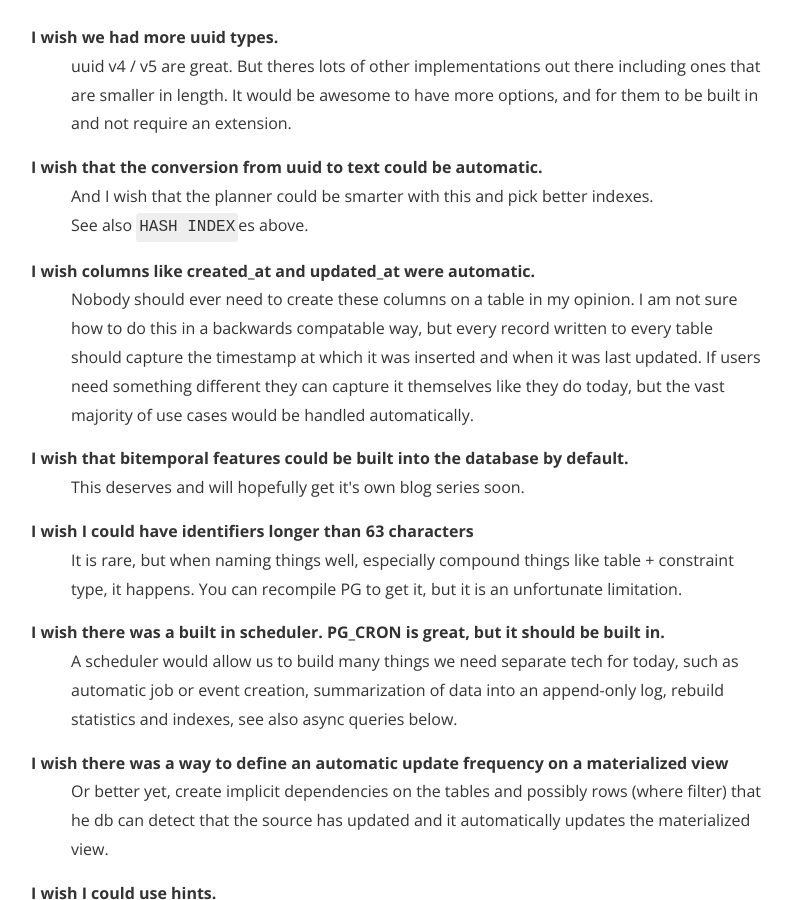
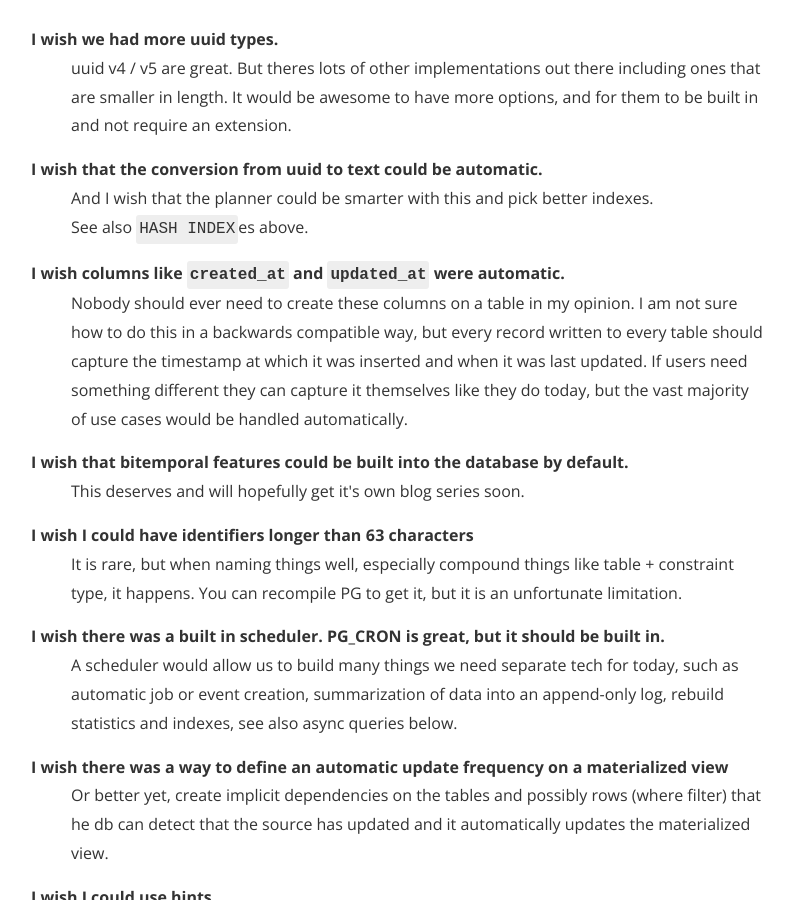
Before and after one commit to ryanguill/ryanguill.github.io, a Jekyll site: the page built from _posts/2024-01-08-postgresql-wishlist.markdown, in a window 1280 px wide and 900 px high, scrolled down 6145 px. Shown: the whole window, without its empty margins (241-1034 px from the left). Built offline with Jekyll 4.4.1, drawn with Linux system fonts in a browser that asks for light colours; nearby versions of some CDN libraries; comment, search, counter and statistics services are not loaded; a style sheet for code colours, icons or effects is not loaded; some of the changed text lies outside the part shown.

Commit message:
pg wishlist typos fix

```diff
--- a/_posts/2024-01-08-postgresql-wishlist.markdown
+++ b/_posts/2024-01-08-postgresql-wishlist.markdown
@@ -39,7 +39,7 @@ So lets start with DDL, how we create and manage our schema. I have to start thi
 Bonus points if I could say that it could be inserted as null, and updated from null, but not updated if the value is anything other than null.</dd>
 
 <dt>I wish I could set a column to be generated on update.</dt>
-<dd>The easiest example here would to set an updated_at column automatically if a row is updated in any way, but without having to specify it. I want to be able to do this when I create (or alter) the table, but never have to think about it again. <code>created_at</code> is easiest enough with a default value. But would be better if it could be made immutable.</dd>
+<dd>The easiest example here would to set an <code>updated_at</code> column automatically if a row is updated in any way, but without having to specify it. I want to be able to do this when I create (or alter) the table, but never have to think about it again. <code>created_at</code> is easiest enough with a default value. But would be better if it could be made immutable.</dd>
 
 <!-- <br>
 <h3>Foreign Keys</h3> -->
@@ -204,8 +204,8 @@ EXCEPTION
 See also <code>HASH INDEX</code>es above.</dd>
 
 
-<dt>I wish columns like created_at and updated_at were automatic.</dt>
-<dd>Nobody should ever need to create these columns on a table in my opinion. I am not sure how to do this in a backwards compatable way, but every record written to every table should capture the timestamp at which it was inserted and when it was last updated. If users need something different they can capture it themselves like they do today, but the vast majority of use cases would be handled automatically.</dd>
+<dt>I wish columns like <code>created_at</code> and <code>updated_at</code> were automatic.</dt>
+<dd>Nobody should ever need to create these columns on a table in my opinion. I am not sure how to do this in a backwards compatible way, but every record written to every table should capture the timestamp at which it was inserted and when it was last updated. If users need something different they can capture it themselves like they do today, but the vast majority of use cases would be handled automatically.</dd>
 
 <dt>I wish that bitemporal features could be built into the database by default.</dt>
 <dd>This deserves and will hopefully get it's own blog series soon.</dd>
```
